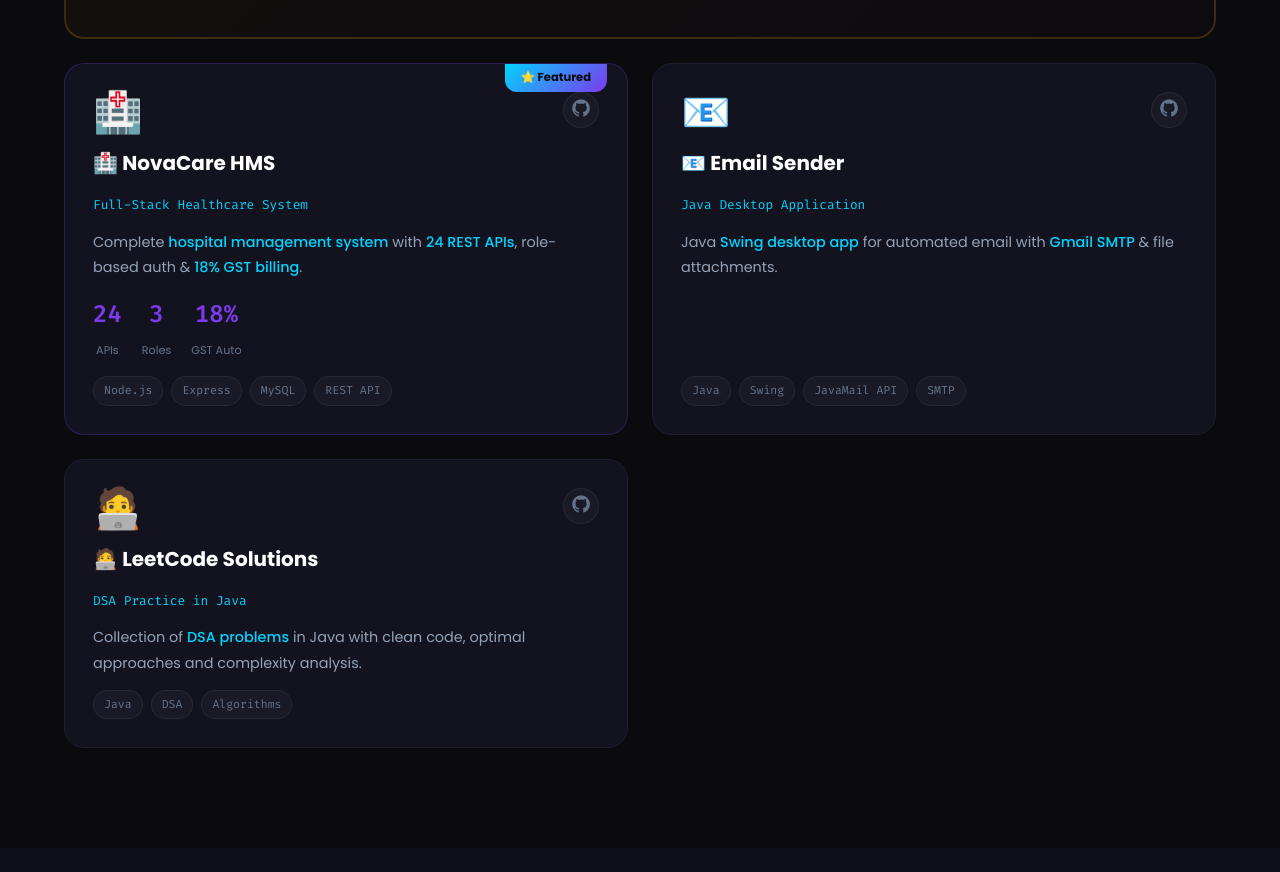
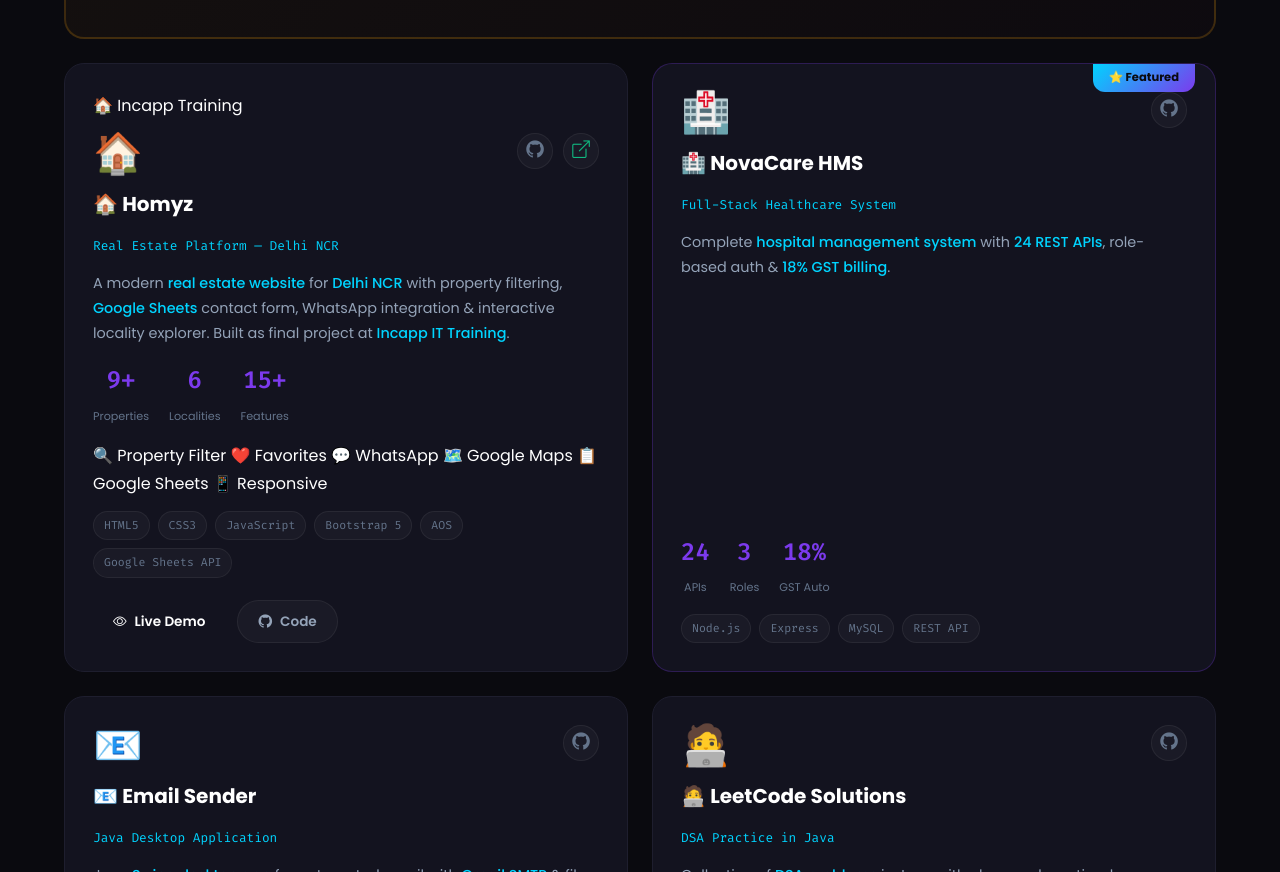
Before and after one commit to shudanshubora1410/portfolio-website, a plain HTML site: page index.html in a window 1280 px wide. Shown: the part 5791-6663 px from the top of the page. Drawn offline with nearby package versions, Linux system fonts and the light colour scheme.

Commit message:
index.html

```diff
--- a/index.html
+++ b/index.html
@@ -759,6 +759,58 @@
                 </div>
             </div>
 
+            <!-- 🏠 HOMYZ — NEW PROJECT CARD -->
+            <div class="project-card project-homyz fade-in">
+                <div class="homyz-badge">🏠 Incapp Training</div>
+                <div class="project-header">
+                    <div class="project-icon-big">🏠</div>
+                    <div class="project-links">
+                        <a href="https://github.com/shudanshubora1410/Homyz" target="_blank" class="project-link" title="GitHub"><i class="bi bi-github"></i></a>
+                        <a href="https://shudanshubora1410.github.io/Homyz" target="_blank" class="project-link project-live" title="Live"><i class="bi bi-box-arrow-up-right"></i></a>
+                    </div>
+                </div>
+                <h3 class="project-title">🏠 Homyz</h3>
+                <p class="project-subtitle">Real Estate Platform — Delhi NCR</p>
+                <p class="project-description">
+                    A modern <span class="tech-highlight">real estate website</span> for
+                    <span class="tech-highlight">Delhi NCR</span> with property filtering,
+                    <span class="tech-highlight">Google Sheets</span> contact form,
+                    WhatsApp integration & interactive locality explorer.
+                    Built as final project at <span class="tech-highlight">Incapp IT Training</span>.
+                </p>
+                <div class="project-highlights">
+                    <div class="project-highlight">
+                        <span class="highlight-num">9+</span>
+                        <span class="highlight-label">Properties</span>
+                    </div>
+                    <div class="project-highlight">
+                        <span class="highlight-num">6</span>
+                        <span class="highlight-label">Localities</span>
+                    </div>
+                    <div class="project-highlight">
+                        <span class="highlight-num">15+</span>
+                        <span class="highlight-label">Features</span>
+                    </div>
+                </div>
+                <div class="project-homyz-features">
+                    <span>🔍 Property Filter</span>
+                    <span>❤️ Favorites</span>
+                    <span>💬 WhatsApp</span>
+                    <span>🗺️ Google Maps</span>
+                    <span>📋 Google Sheets</span>
+                    <span>📱 Responsive</span>
+                </div>
+                <div class="project-tech">
+                    <span>HTML5</span><span>CSS3</span>
+                    <span>JavaScript</span><span>Bootstrap 5</span>
+                    <span>AOS</span><span>Google Sheets API</span>
+                </div>
+                <div class="project-footer">
+                    <a href="https://shudanshubora1410.github.io/Homyz" target="_blank" class="btn btn-homyz btn-sm"><i class="bi bi-eye"></i> Live Demo</a>
+                    <a href="https://github.com/shudanshubora1410/Homyz" target="_blank" class="btn btn-ghost btn-sm"><i class="bi bi-github"></i> Code</a>
+                </div>
+            </div>
+
             <!-- Hospital Management System -->
             <div class="project-card project-featured fade-in">
                 <div class="featured-badge">⭐ Featured</div>
```
Lines whose indentation alone changed are shown as unchanged.
